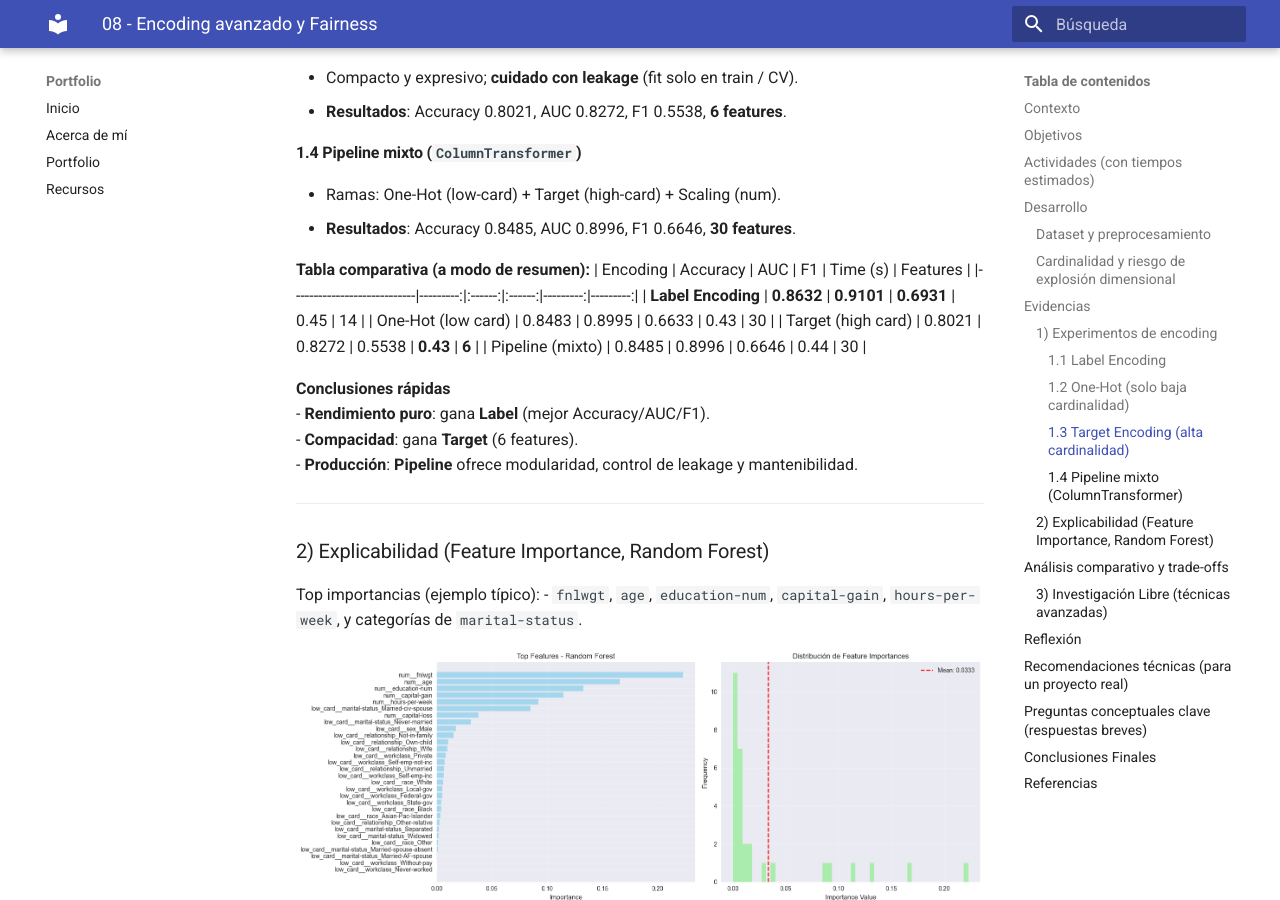
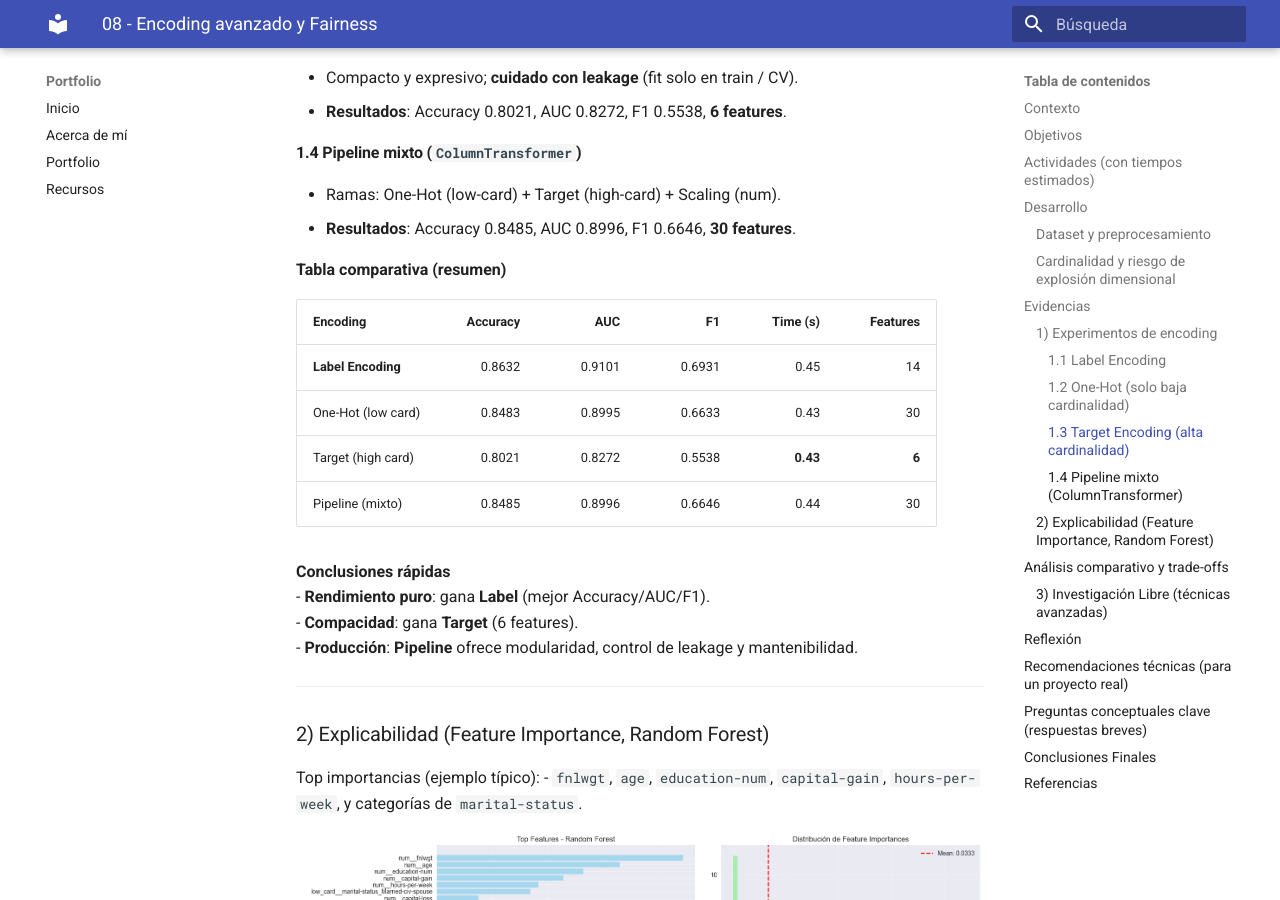
Before and after one commit to naguer019/IA-portfolio, an MkDocs documentation site: the page built from docs/portfolio/08-Encoding_avanzado_y_Fairness.md, in a window 1280 px wide and 900 px high, scrolled down 2269 px. Built offline with MkDocs 1.6.1 and Material for MkDocs 9.7.7, drawn with Linux system fonts in a browser that asks for light colours.

Commit message:
Revise encoding methods comparison table
Updated the comparative table for encoding methods with new results.

```diff
--- a/docs/portfolio/08-Encoding_avanzado_y_Fairness.md
+++ b/docs/portfolio/08-Encoding_avanzado_y_Fairness.md
@@ -72,13 +72,15 @@ El foco estuvo en **comparar rendimiento, dimensionalidad, tiempo de entrenamien
 - **Resultados**: Accuracy 0.8485, AUC 0.8996, F1 0.6646, **30 features**.
 
 
-**Tabla comparativa (a modo de resumen):**
-| Encoding                    | Accuracy | AUC    | F1     | Time (s) | Features |
-|----------------------------|---------:|:------:|:------:|---------:|---------:|
-| **Label Encoding**         | **0.8632** | **0.9101** | **0.6931** | 0.45     | 14       |
-| One-Hot (low card)         | 0.8483   | 0.8995 | 0.6633 | 0.43     | 30       |
-| Target (high card)         | 0.8021   | 0.8272 | 0.5538 | **0.43** | **6**    |
-| Pipeline (mixto)           | 0.8485   | 0.8996 | 0.6646 | 0.44     | 30       |
+**Tabla comparativa (resumen)**
+
+| Encoding                 | Accuracy |   AUC  |   F1   | Time (s) | Features |
+|-------------------------|---------:|------:|------:|---------:|---------:|
+| **Label Encoding**      |  0.8632  | 0.9101 | 0.6931 |   0.45   |    14    |
+| One-Hot (low card)      |  0.8483  | 0.8995 | 0.6633 |   0.43   |    30    |
+| Target (high card)      |  0.8021  | 0.8272 | 0.5538 | **0.43** | **6**    |
+| Pipeline (mixto)        |  0.8485  | 0.8996 | 0.6646 |   0.44   |    30    |
+
 
 **Conclusiones rápidas**
 - **Rendimiento puro**: gana **Label** (mejor Accuracy/AUC/F1).
```
